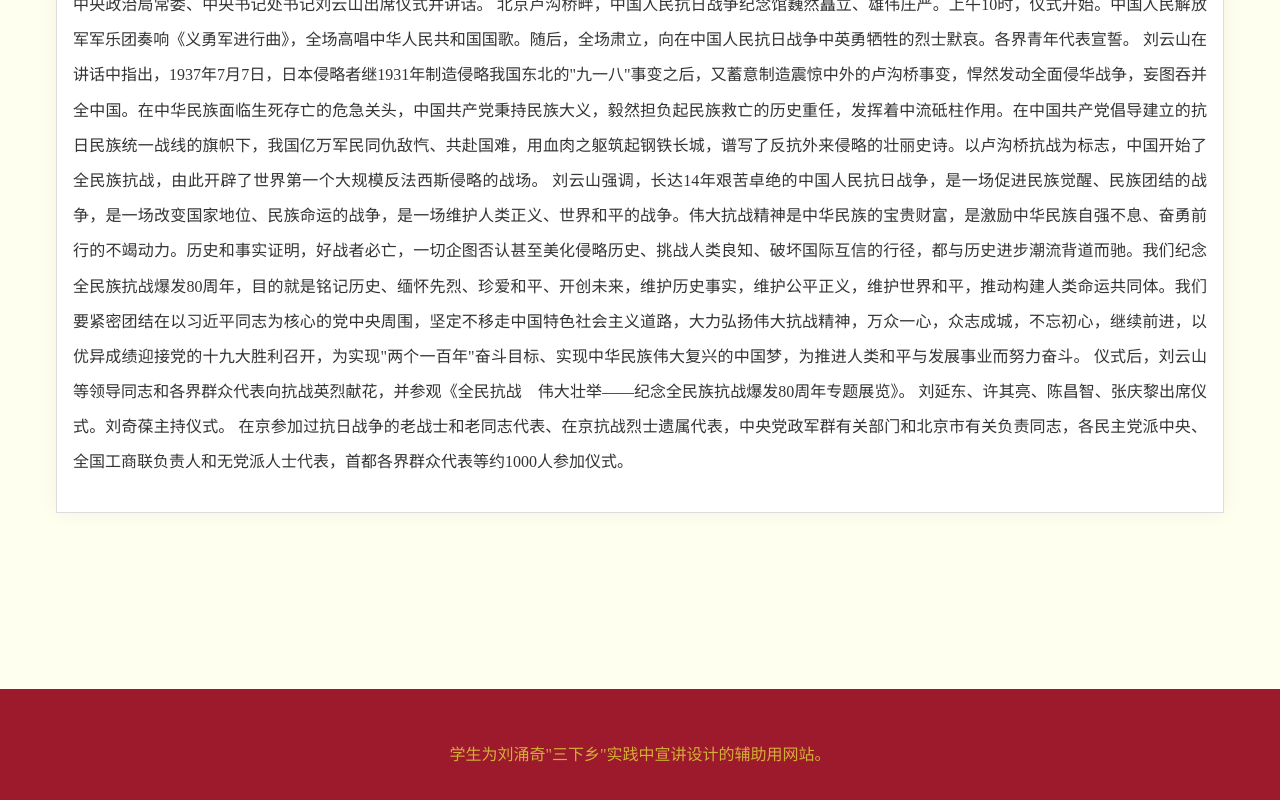
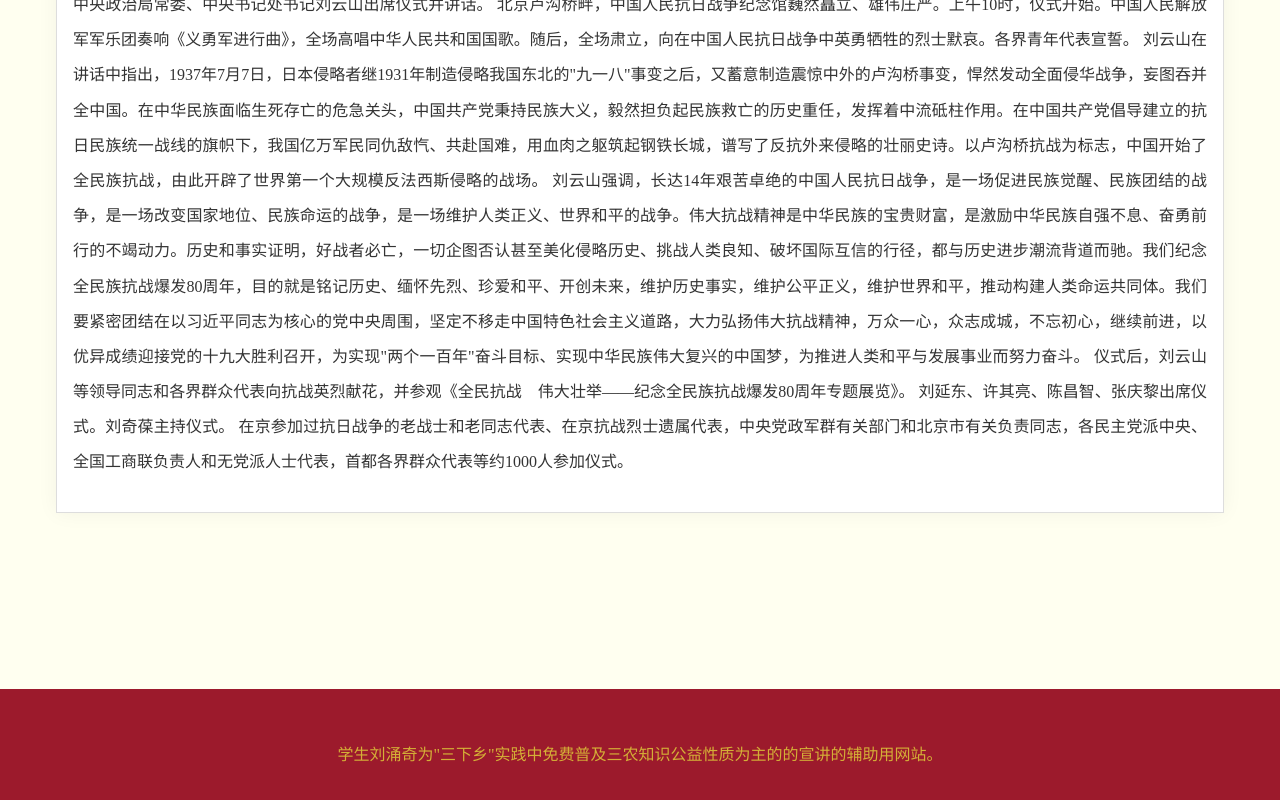
Before and after one commit to Lee-Orlando/sannong, a plain HTML site: page index.html in a window 1280 px wide. Shown: the part 1666-2466 px from the top of the page. Drawn offline with Linux system fonts and the light colour scheme.

Commit message:
Update index.html

```diff
--- a/index.html
+++ b/index.html
@@ -213,8 +213,9 @@
     </div>
 
     <footer>
-        <p>学生为刘涌奇"三下乡"实践中宣讲设计的辅助用网站。</p>
+        <p>学生刘涌奇为"三下乡"实践中免费普及三农知识公益性质为主的的宣讲的辅助用网站。</p>
     </footer>
 </body>
 
+
 </html>
```
